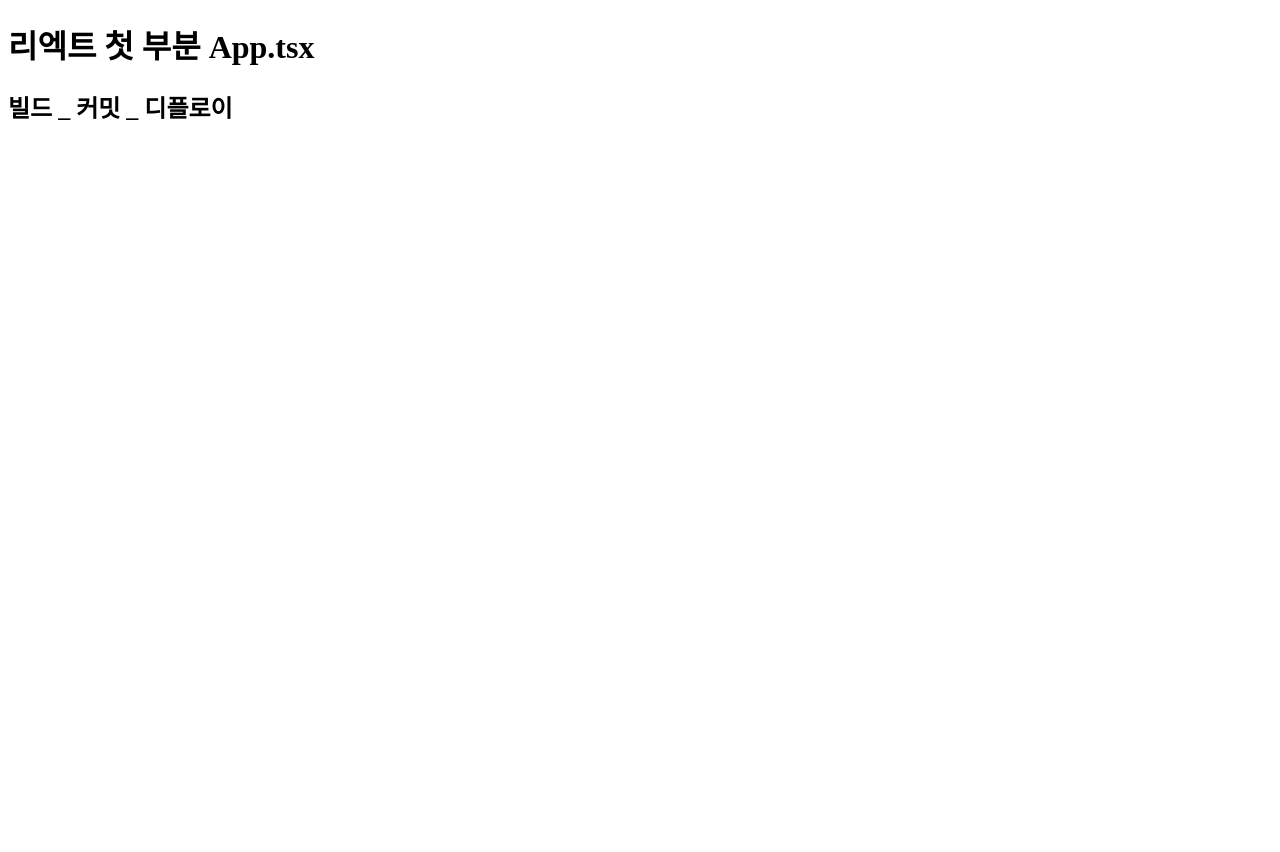
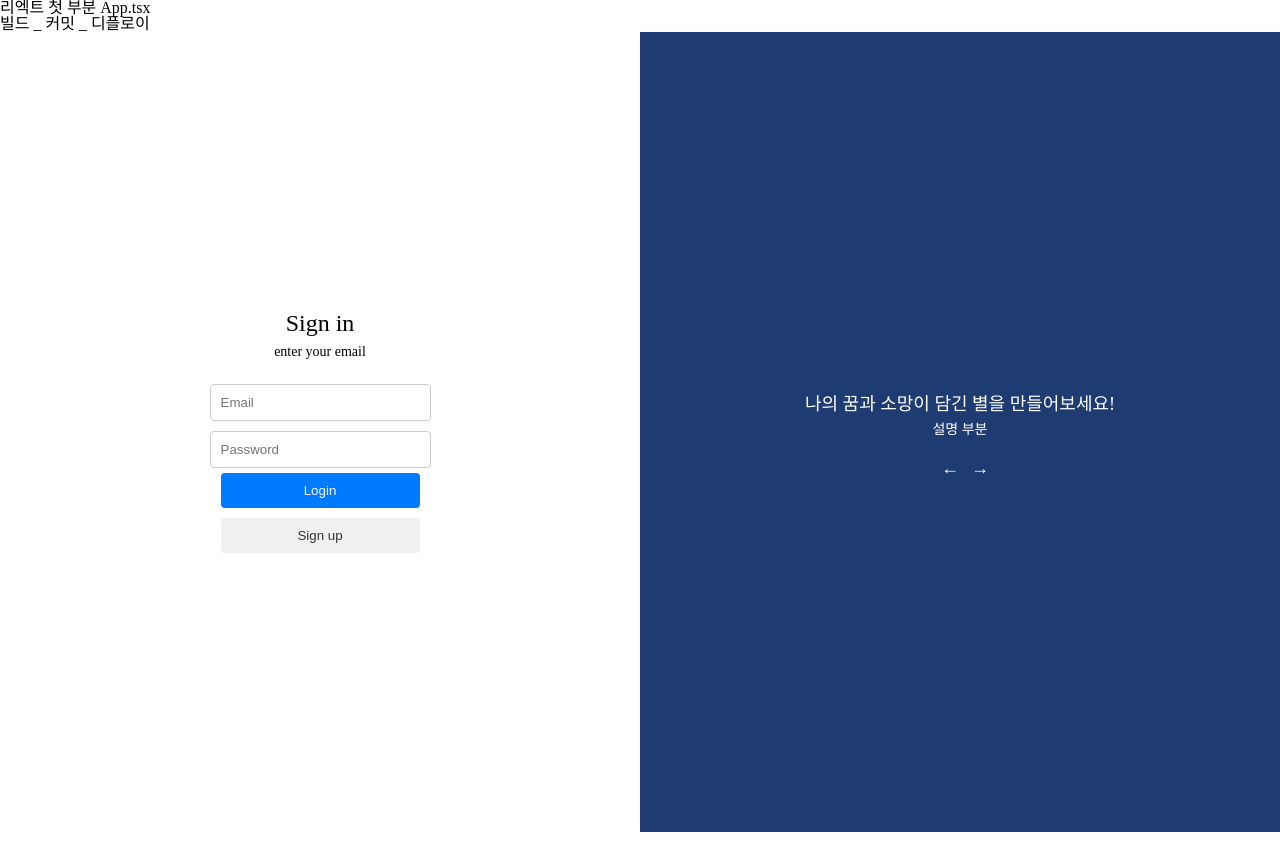
Before and after one commit to Wooil-MinPark/UStar-Frontend, a React (Create React App) app: page / in a window 1280 px wide. Before the commit the page ends 800 px from the top, so only its background shows below. Built offline with nearby package versions, Linux system fonts and the light colour scheme.

Commit message:
LoginPage 생성 & reset.css 추가
LoginPage.tsx
LoginPage.module.css

LoginForm.tsx
LoginForm.module.css

ImageSection.tsx
ImageSection.module.css

```diff
--- a/src/App.tsx
+++ b/src/App.tsx
@@ -1,21 +1,23 @@
 import TestPage from 'pages/TestPage';
 import TestPageHome from 'pages/TestPageHome';
+import LoginPage from 'pages/LoginPage';
 
 import { BrowserRouter as Router, Route, Routes } from 'react-router-dom';
 
 function App() {
   return (
     <div>
-      {/* 테스트 부분 */}
       <h1>리엑트 첫 부분 App.tsx</h1>
       <h2>빌드 _ 커밋 _ 디플로이</h2>
       <Router>
         <Routes>
+          <Route path="/" element={<LoginPage />}></Route>
+          {/* 테스트 부분 */}
           <Route path="/UStar-Frontend" element={<TestPageHome />}></Route>
           <Route path="/testpage" element={<TestPage />}></Route>
+          {/* 테스트 부분 */}
         </Routes>
       </Router>
-      {/* 테스트 부분 */}
     </div>
   );
 }
--- /dev/null
+++ b/src/components/ImageSection.tsx
@@ -0,0 +1,17 @@
+import style from 'styles/ImageSection.module.css';
+
+const ImageSection = () => {
+  return (
+    <div className={style.container}>
+      {/* <div className={style.stars}> 배경에 별을 표현하기 위한 예제 </div> */}
+      <p className={style.text}>나의 꿈과 소망이 담긴 별을 만들어보세요!</p>
+      <p className={style.subText}>설명 부분</p>
+      <div className={style.navigation}>
+        <button className={style.navButton}>←</button>
+        <button className={style.navButton}>→</button>
+      </div>
+    </div>
+  );
+};
+
+export default ImageSection;
--- /dev/null
+++ b/src/components/LoginForm.tsx
@@ -0,0 +1,15 @@
+import style from 'styles/LoginForm.module.css';
+const LoginForm = () => {
+  return (
+    <div className={style.container}>
+      <h2 className={style.heading}>Sign in</h2>
+      <p className={style.subHeading}>enter your email</p>
+      <input type="email" placeholder="Email" className={style.input} />
+      <input type="password" placeholder="Password" className={style.input} />
+      <button className={style.loginButton}>Login</button>
+      <button className={style.signupButton}>Sign up</button>
+    </div>
+  );
+};
+
+export default LoginForm;
--- a/src/index.tsx
+++ b/src/index.tsx
@@ -1,4 +1,4 @@
-import React from 'react';
+import './reset.css';
 import ReactDOM from 'react-dom/client';
 import App from './App';
 
--- /dev/null
+++ b/src/pages/LoginPage.tsx
@@ -0,0 +1,20 @@
+import ImageSection from 'components/ImageSection';
+import LoginForm from 'components/LoginForm';
+import style from 'styles/LoginPage.module.css';
+
+const LoginPage = () => {
+  return (
+    <div>
+      <div className={style.container}>
+        <div className={style.leftPanel}>
+          <LoginForm />
+        </div>
+        <div className={style.rightPanel}>
+          <ImageSection />
+        </div>
+      </div>
+    </div>
+  );
+};
+
+export default LoginPage;
--- a/src/pages/TestPage.tsx
+++ b/src/pages/TestPage.tsx
@@ -26,25 +26,26 @@ const TestPage = <T,>() => {
   //   console.log(res);
   // };
 
-  const getDataTest = async () => {
-    const json = await (await fetch('https://175.215.180.100:8000/')).json();
+  // 아래 코드가 진짜임 ㅇㅇ
+  // const getDataTest = async () => {
+  //   const json = await (await fetch('https://175.215.180.100:8000/')).json();
 
-    console.log(json.message);
-    setData(json.message);
-  };
+  //   console.log(json.message);
+  //   setData(json.message);
+  // };
+
+  // useEffect(() => {
+  //   getDataTest();
+  // }, []);
 
   useEffect(() => {
-    getDataTest();
+    // setLoding({ loding: true });
+    console.log('바뀌는중');
   }, []);
-
-  useEffect(() => {
-    setLoding({ loding: true });
-    console.log('바뀌는중');
-  }, [data]);
 
   return (
     <div>
-      {loding ? (
+      {loding.loding ? (
         <div>
           <h1 className={styles.title}>테스트용 페이지</h1>
           <NavLink to={'/UStar-Frontend'}>
@@ -52,7 +53,10 @@ const TestPage = <T,>() => {
           </NavLink>
         </div>
       ) : (
-        <h1>로딩중</h1>
+        <div>
+          <h1>로딩중</h1>
+          <h1>서버와 연결 해야함</h1>
+        </div>
       )}
     </div>
   );
--- /dev/null
+++ b/src/reset.css
@@ -0,0 +1,137 @@
+/* src/reset.css */
+
+/* http://meyerweb.com/eric/tools/css/reset/
+   v2.0 | 20110126
+   License: none (public domain)
+*/
+
+html,
+body,
+div,
+span,
+applet,
+object,
+iframe,
+h1,
+h2,
+h3,
+h4,
+h5,
+h6,
+p,
+blockquote,
+pre,
+a,
+abbr,
+acronym,
+address,
+big,
+cite,
+code,
+del,
+dfn,
+em,
+img,
+ins,
+kbd,
+q,
+s,
+samp,
+small,
+strike,
+strong,
+sub,
+sup,
+tt,
+var,
+b,
+u,
+i,
+center,
+dl,
+dt,
+dd,
+ol,
+ul,
+li,
+fieldset,
+form,
+label,
+legend,
+table,
+caption,
+tbody,
+tfoot,
+thead,
+tr,
+th,
+td,
+article,
+aside,
+canvas,
+details,
+embed,
+figure,
+figcaption,
+footer,
+header,
+hgroup,
+menu,
+nav,
+output,
+ruby,
+section,
+summary,
+time,
+mark,
+audio,
+video {
+  margin: 0;
+  padding: 0;
+  border: 0;
+  font-size: 100%;
+  font: inherit;
+  vertical-align: baseline;
+}
+
+/* HTML5 display-role reset for older browsers */
+article,
+aside,
+details,
+figcaption,
+figure,
+footer,
+header,
+hgroup,
+menu,
+nav,
+section {
+  display: block;
+}
+
+body {
+  line-height: 1;
+}
+
+ol,
+ul {
+  list-style: none;
+}
+
+blockquote,
+q {
+  quotes: none;
+}
+
+blockquote:before,
+blockquote:after,
+q:before,
+q:after {
+  content: '';
+  content: none;
+}
+
+table {
+  border-collapse: collapse;
+  border-spacing: 0;
+}
--- /dev/null
+++ b/src/styles/ImageSection.module.css
@@ -0,0 +1,38 @@
+.container {
+  color: #fff;
+  padding: 20px;
+  text-align: center;
+  display: flex;
+  flex-direction: column;
+  justify-content: center;
+  align-items: center;
+  height: 100%;
+}
+
+/* .stars {
+  height: 100px;
+ } */
+
+.text {
+  font-size: 18px;
+  margin: 10px 0;
+}
+
+.subText {
+  font-size: 14px;
+  margin-bottom: 20px;
+}
+
+.navigation {
+  display: flex;
+  justify-content: space-between;
+  width: 50px;
+}
+
+.navButton {
+  background: none;
+  border: none;
+  color: #fff;
+  font-size: 18px;
+  cursor: pointer;
+}
--- /dev/null
+++ b/src/styles/LoginForm.module.css
@@ -0,0 +1,46 @@
+.container {
+  display: flex;
+  flex-direction: column;
+  align-items: center;
+  justify-content: center;
+  padding: 20px;
+}
+
+.heading {
+  font-size: 24px;
+  margin-bottom: 10px;
+}
+
+.subHeading {
+  font-size: 14px;
+  margin-bottom: 20px;
+}
+
+.input {
+  width: 100%;
+  padding: 10px;
+  margin: 5px 0;
+  border-radius: 4px;
+  border: 1px solid #ccc;
+}
+
+.loginButton {
+  width: 100%;
+  padding: 10px;
+  background-color: #007bff;
+  color: #fff;
+  border: none;
+  border-radius: 4px;
+  cursor: pointer;
+  margin-bottom: 10px;
+}
+
+.signupButton {
+  width: 100%;
+  padding: 10px;
+  background-color: #f0f0f0;
+  color: #333;
+  border: none;
+  border-radius: 4px;
+  cursor: pointer;
+}
--- /dev/null
+++ b/src/styles/LoginPage.module.css
@@ -0,0 +1,20 @@
+.container {
+  display: flex;
+  height: 100vh;
+}
+
+.leftPanel {
+  flex: 1;
+  display: flex;
+  justify-content: center;
+  align-items: center;
+  background-color: #fff;
+}
+
+.rightPanel {
+  flex: 1;
+  display: flex;
+  justify-content: center;
+  align-items: center;
+  background-color: #1e3c72;
+}
```
